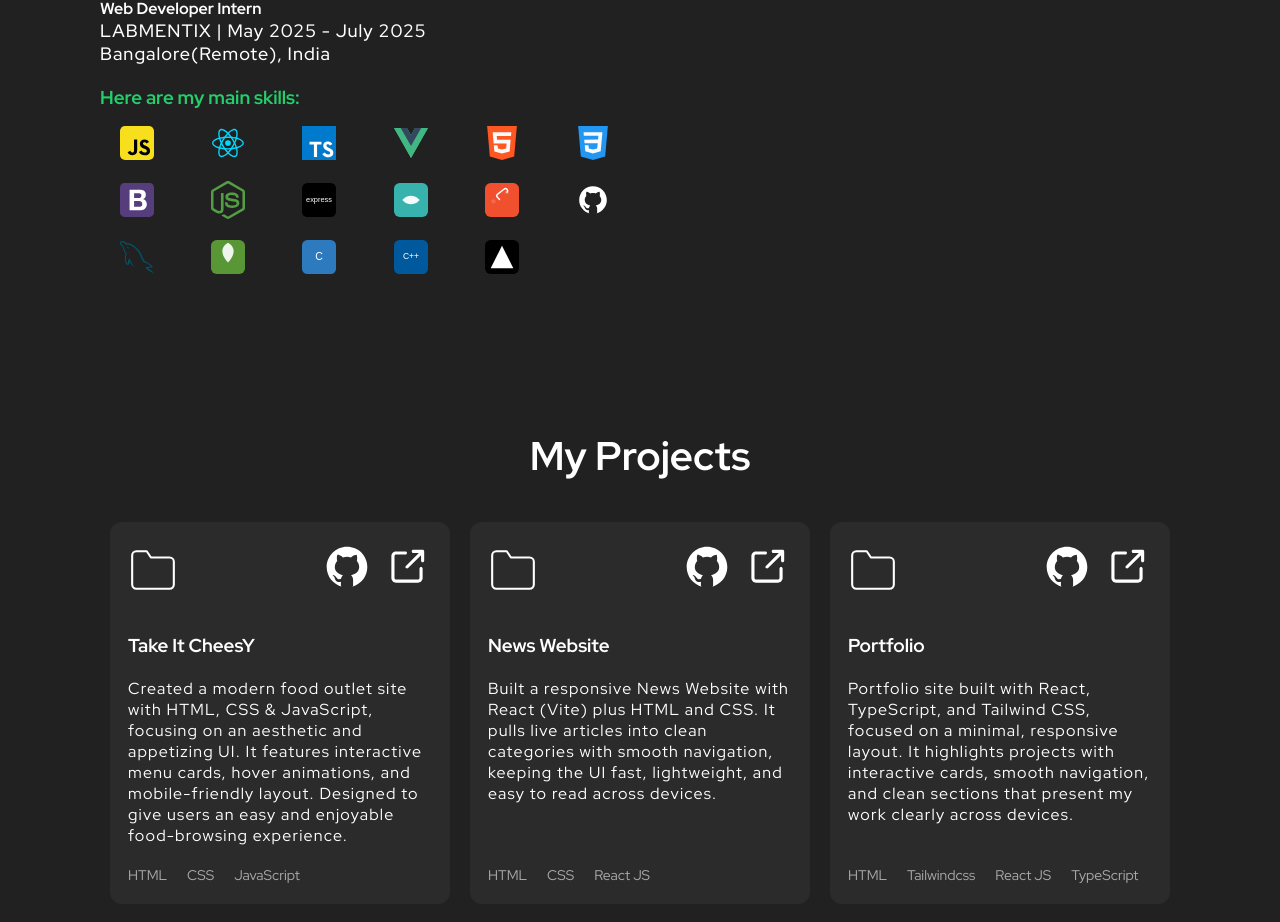
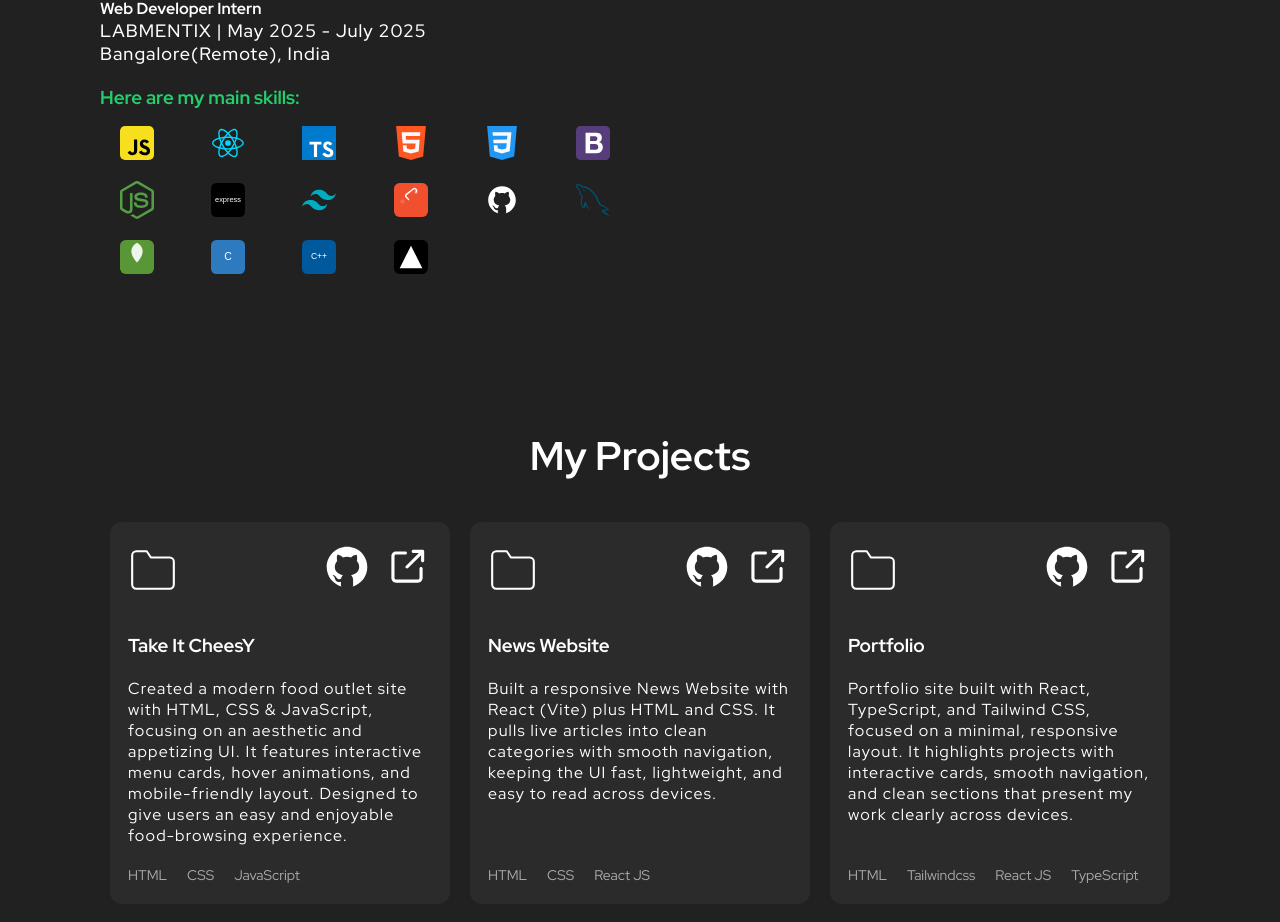
Before and after one commit to Anujjoshi08/My_Portfolio, a React (Create React App) app: page / in a window 1280 px wide. Shown: the part 976-1898 px from the top of the page. Built offline with nearby package versions, Linux system fonts and the light colour scheme.

Commit message:
Updated Svg's

```diff
--- a/src/components/About/About.tsx
+++ b/src/components/About/About.tsx
@@ -6,13 +6,13 @@ import jsIcon from "../../assets/js-icon.svg";
 import nodeIcon from "../../assets/node-icon.svg";
 import reactIcon from "../../assets/react-icon.svg";
 import typescriptIcon from "../../assets/typescript-icon.svg";
-import vueIcon from "../../assets/vue-icon.svg";
+// import vueIcon from "../../assets/vue-icon.svg";
 import boostrapIcon from "../../assets/bootstrap-icon.svg";
 import mysqlIcon from "../../assets/mysql-icon.svg";
 import githubIcon from "../../assets/github-white.svg";
 import cIcon from "../../assets/c-icon.svg";
 import cppIcon from "../../assets/cpp-icon.svg";
-import tailwindIcon from "../../assets/tailwind-icon.svg";
+import tailwindIcon from "../../assets/icons8-tailwind-css.svg";
 import gitIcon from "../../assets/git-icon.svg";
 import mongodbIcon from "../../assets/mongodb-icon.svg";
 import expressIcon from "../../assets/express-icon.svg";
@@ -72,13 +72,6 @@ export function About() {
               <span className="tooltip">TypeScript</span>
             </motion.div>
           </div>
-          <div className="hability">
-            <motion.div {...fadeUp(2.2)}>
-              <img src={vueIcon} alt="Vue" />
-              <span className="tooltip">Vue</span>
-            </motion.div>
-          </div>
-
 
           <div className="hability">
             <motion.div {...fadeUp(2.4)}>
@@ -107,7 +100,7 @@ export function About() {
           <div className="hability">
             <motion.div {...fadeUp(3.2)}>
               <img src={expressIcon} alt="Express" />
-              <span className="tooltip">Express</span>
+              <span className="tooltip">Express.js</span>
             </motion.div>
           </div>
           <div className="hability">
@@ -160,11 +153,7 @@ export function About() {
           </div>
         </div>
       </div>
-      {/* <div className="about-image">
-        <ScrollAnimation animateIn="fadeInRight" delay={0.21 * 1000}>
-          <img src={VinayakSingh} alt="Vinayak Singh" />
-        </ScrollAnimation>
-      </div> */}
+
     </Container>
   )
 }
--- a/src/components/Main/Main.tsx
+++ b/src/components/Main/Main.tsx
@@ -16,7 +16,7 @@ import mysqlIcon from "../../assets/mysql-icon.svg";
 import githubIcon from "../../assets/github-white.svg";
 import cIcon from "../../assets/c-icon.svg";
 import cppIcon from "../../assets/cpp-icon.svg";
-import tailwindIcon from "../../assets/tailwind-icon.svg";
+import tailwindIcon from "../../assets/icons8-tailwind-css.svg";
 import gitIcon from "../../assets/git-icon.svg";
 import mongodbIcon from "../../assets/mongodb-icon.svg";
 import expressIcon from "../../assets/express-icon.svg";
```
Also changed, not shown: src/assets/icons8-tailwind-css.svg (added).
